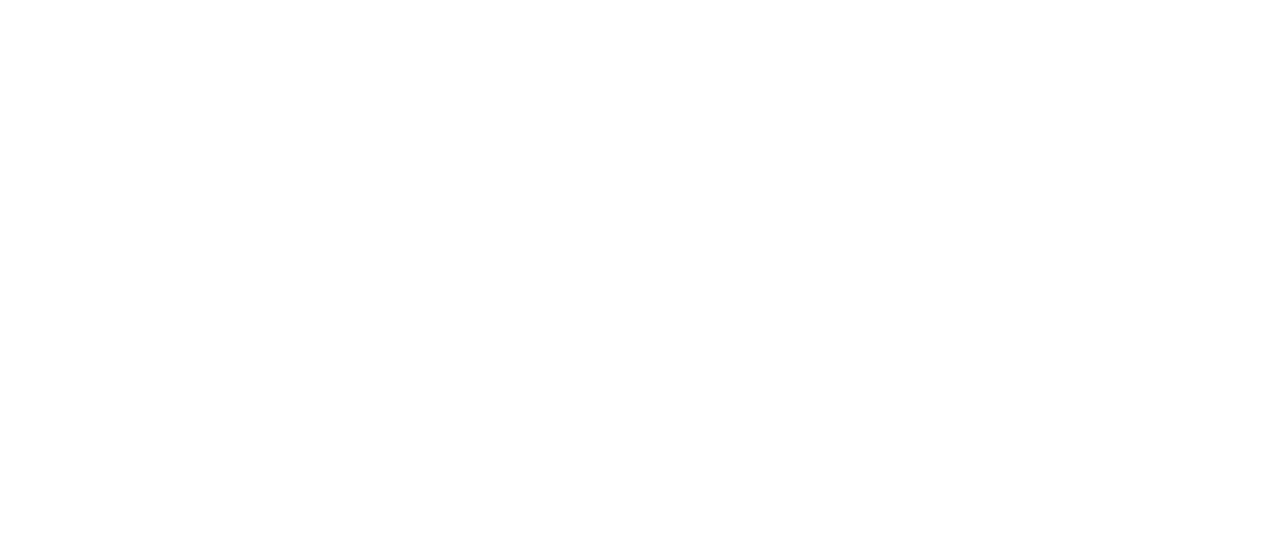
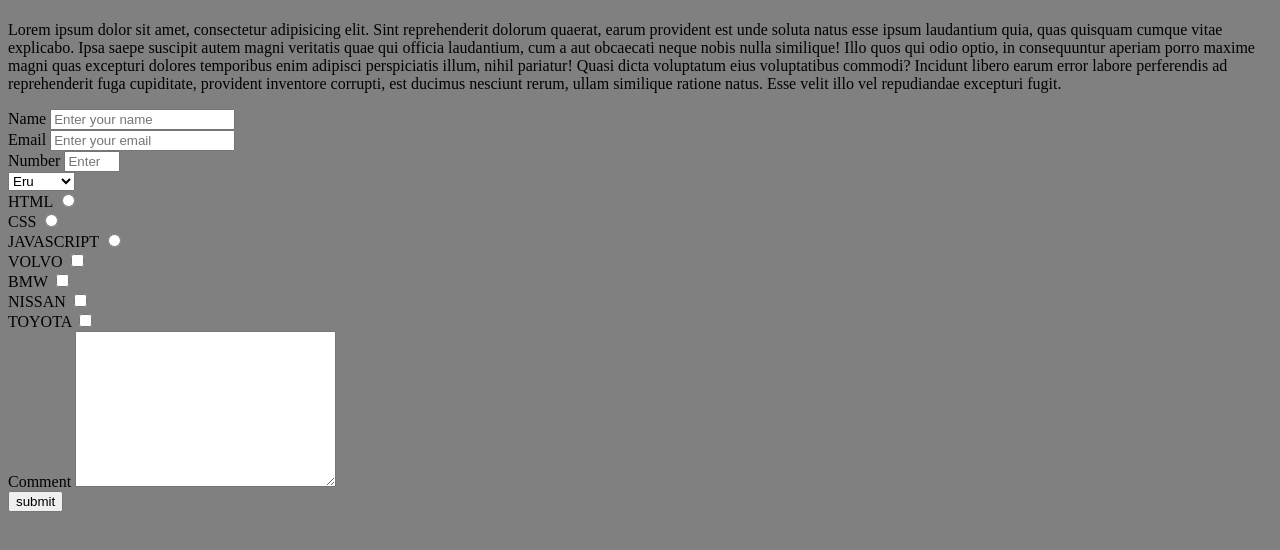
Before and after one commit to pkocran/surveyForm, a plain HTML site: page index.html in a window 1280 px wide. Drawn offline with Linux system fonts and the light colour scheme.

Commit message:
done with html

```diff
--- a/index.html
+++ b/index.html
@@ -4,9 +4,79 @@
     <meta charset="UTF-8">
     <meta name="viewport" content="width=device-width, initial-scale=1.0">
     <meta http-equiv="X-UA-Compatible" content="ie=edge">
+    <link rel="stylesheet" href="styles.css">
     <title>Document</title>
  </head>
  <body>
 
+<h1 id="title"></h1>
+<p id="description">
+   Lorem ipsum dolor sit amet, consectetur adipisicing elit. Sint reprehenderit dolorum quaerat, earum provident est unde soluta natus esse ipsum laudantium quia, quas quisquam cumque vitae explicabo. Ipsa saepe suscipit autem magni veritatis quae qui officia laudantium, cum a aut obcaecati neque nobis nulla similique! Illo quos qui odio optio, in consequuntur aperiam porro maxime magni quas excepturi dolores temporibus enim adipisci perspiciatis illum, nihil pariatur! Quasi dicta voluptatum eius voluptatibus commodi? Incidunt libero earum error labore perferendis ad reprehenderit fuga cupiditate, provident inventore corrupti, est ducimus nesciunt rerum, ullam similique ratione natus. Esse velit illo vel repudiandae excepturi fugit.
+</p>
+
+<form action="" id="survey-form">
+
+   <div>
+      <label for="name" id="name-label">Name</label>
+      <input type="text" id="name" placeholder="Enter your name" required>
+   </div>
+
+   <div>
+      <label for="email" id="email-label">Email</label>
+      <input type="email" id="email" placeholder="Enter your email" required>
+   </div>
+
+
+  <div>
+   <label for="number" id="number-label">Number</label>
+   <input type="number" id="number" placeholder="Enter your email"  min="2" max="50">
+  </div>
+
+   <select name="food" id="drowpdown">
+      <option value="eru">Eru</option>
+      <option value="kenkey">Kenkey</option>
+   </select>
+
+   <div>
+      <label for="number" id="html-label">HTML</label>
+      <input type="radio"  value="HTML" name="programming" id="html-programming">
+   </div>
+
+   <div>
+      <label for="number" id="css-label">CSS</label>
+      <input type="radio"  value="css" name="programming" id="css-programming">
+   </div>
+
+   <div>
+      <label for="number" id="javascript-label">JAVASCRIPT</label>
+      <input type="radio"  value="JavaScript" name="programming" id="javascript-programming">
+   </div>
+
+   <div>
+      <label for="volvo" id="volvo-label">VOLVO</label>
+      <input type="checkbox" id="volvo">
+   </div>
+   <div>
+      <label for="bmw" id="bmw-label">BMW</label>
+      <input type="checkbox" id="bmw">
+   </div>
+   <div>
+      <label for="nissan" id="nissan-label">NISSAN</label>
+      <input type="checkbox" id="nissan">
+   </div>
+   <div>
+      <label for="toyota" id="toyota-label">TOYOTA</label>
+      <input type="checkbox" id="toyota">
+   </div>
+
+   <div>
+      <label for="comment" id="comment-label">Comment</label>
+      <textarea  id="comment" cols="30" rows="10"></textarea>
+   </div>
+
+   <button id="submit" type="submit">submit</button>
+
+</form>
+
  </body>
  </html>
```
